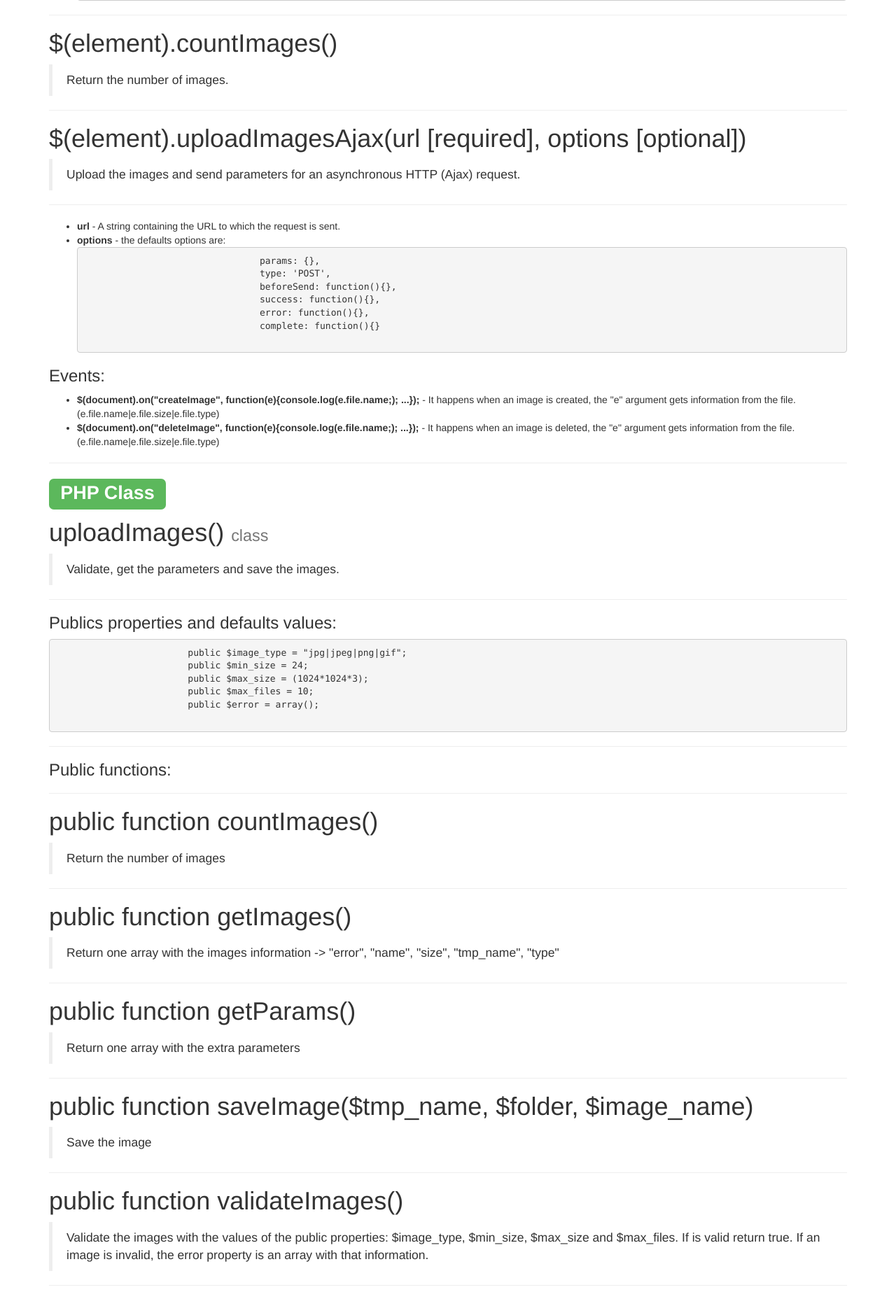
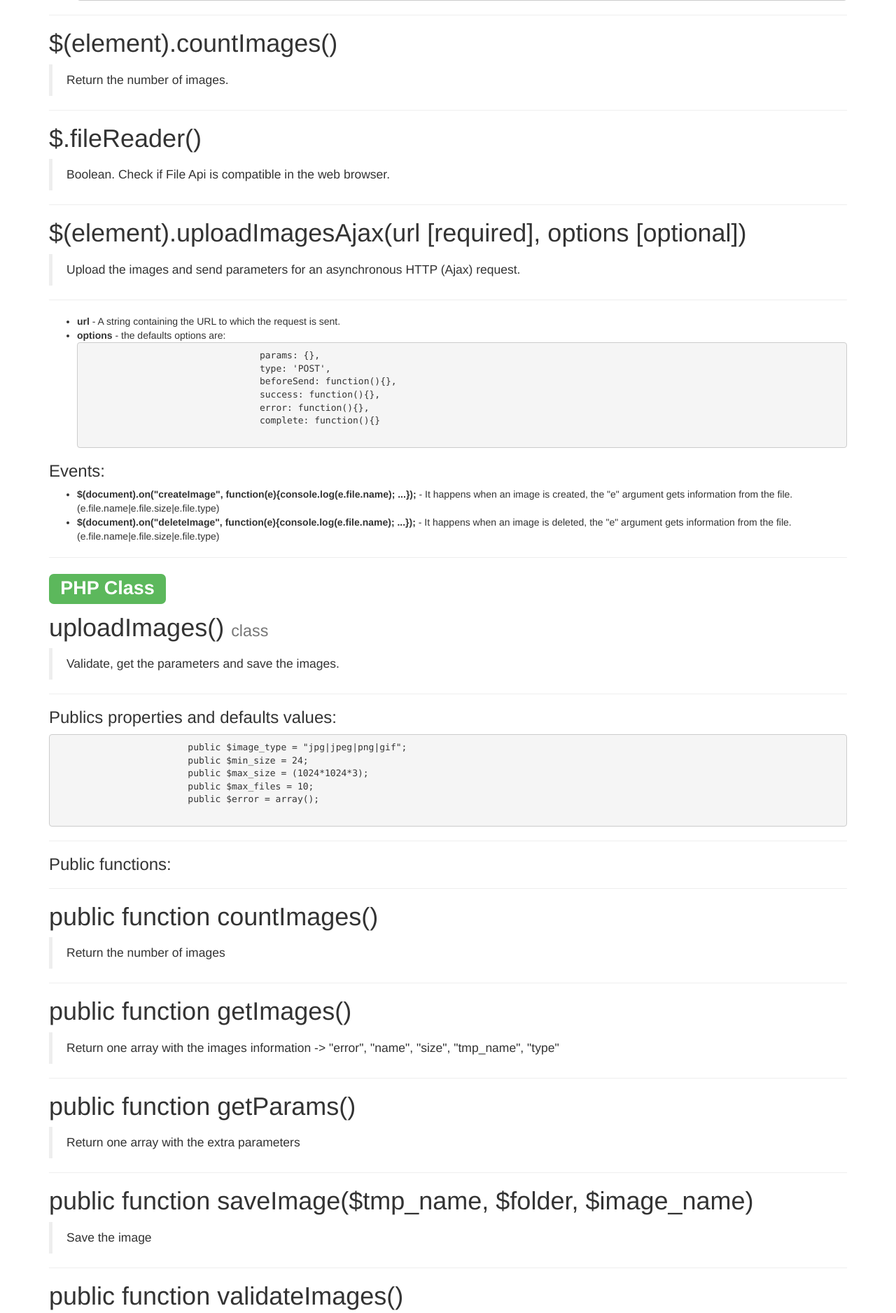
Before and after one commit to ManuDavila/upload-multiple-images-ajax, a PHP site: page /docs.html in a window 1280 px wide. Shown: the part 948-2824 px from the top of the page at 70% size. Before the commit the page ends 2785 px from the top, so only its background shows below. Run offline with PHP 8.4, Linux system fonts and the light colour scheme.

Commit message:
Version 2.0.1

```diff
--- a/docs.html
+++ b/docs.html
@@ -70,7 +70,10 @@
 		<hr />
 		<h1>$(element).countImages()</h1>
 		<blockquote>Return the number of images.</blockquote>
-		<hr>
+		<hr />
+		<h1>$.fileReader()</h1>
+		<blockquote>Boolean. Check if File Api is compatible in the web browser.</blockquote>
+		<hr />
 		<h1>$(element).uploadImagesAjax(url [required], options [optional])</h1>
 		<blockquote>Upload the images and send parameters for an asynchronous HTTP (Ajax) request.</blockquote>
 		<hr />
@@ -90,8 +93,8 @@
 		</ul>
 		<h3>Events:</h3>
 		<ul>
-			<li><strong>$(document).on("createImage", function(e){console.log(e.file.name;); ...});</strong> - It happens when an image is created, the "e" argument gets information from the file. (e.file.name|e.file.size|e.file.type)</li>
-			<li><strong>$(document).on("deleteImage", function(e){console.log(e.file.name;); ...});</strong> - It happens when an image is deleted, the "e" argument gets information from the file. (e.file.name|e.file.size|e.file.type)</li>
+			<li><strong>$(document).on("createImage", function(e){console.log(e.file.name); ...});</strong> - It happens when an image is created, the "e" argument gets information from the file. (e.file.name|e.file.size|e.file.type)</li>
+			<li><strong>$(document).on("deleteImage", function(e){console.log(e.file.name); ...});</strong> - It happens when an image is deleted, the "e" argument gets information from the file. (e.file.name|e.file.size|e.file.type)</li>
 		</ul>
 		<hr />
 		<h1><div class="label label-success">PHP Class</label></h1>
--- a/js/uploadImages.js
+++ b/js/uploadImages.js
@@ -150,6 +150,16 @@ $.fn.countImages = function(){
 	return x;
 };
 
+$.fileReader = function(){
+	try {
+		var reader = new FileReader();
+		return true;
+	}
+	catch(e) {
+		return false;
+	}
+};
+
 $.fn.uploadImagesAjax = function(_url, options){
 	var defaults = {
 		params: {},
```
Also changed, not shown: index.php (+10 -1 lines), README.md.
